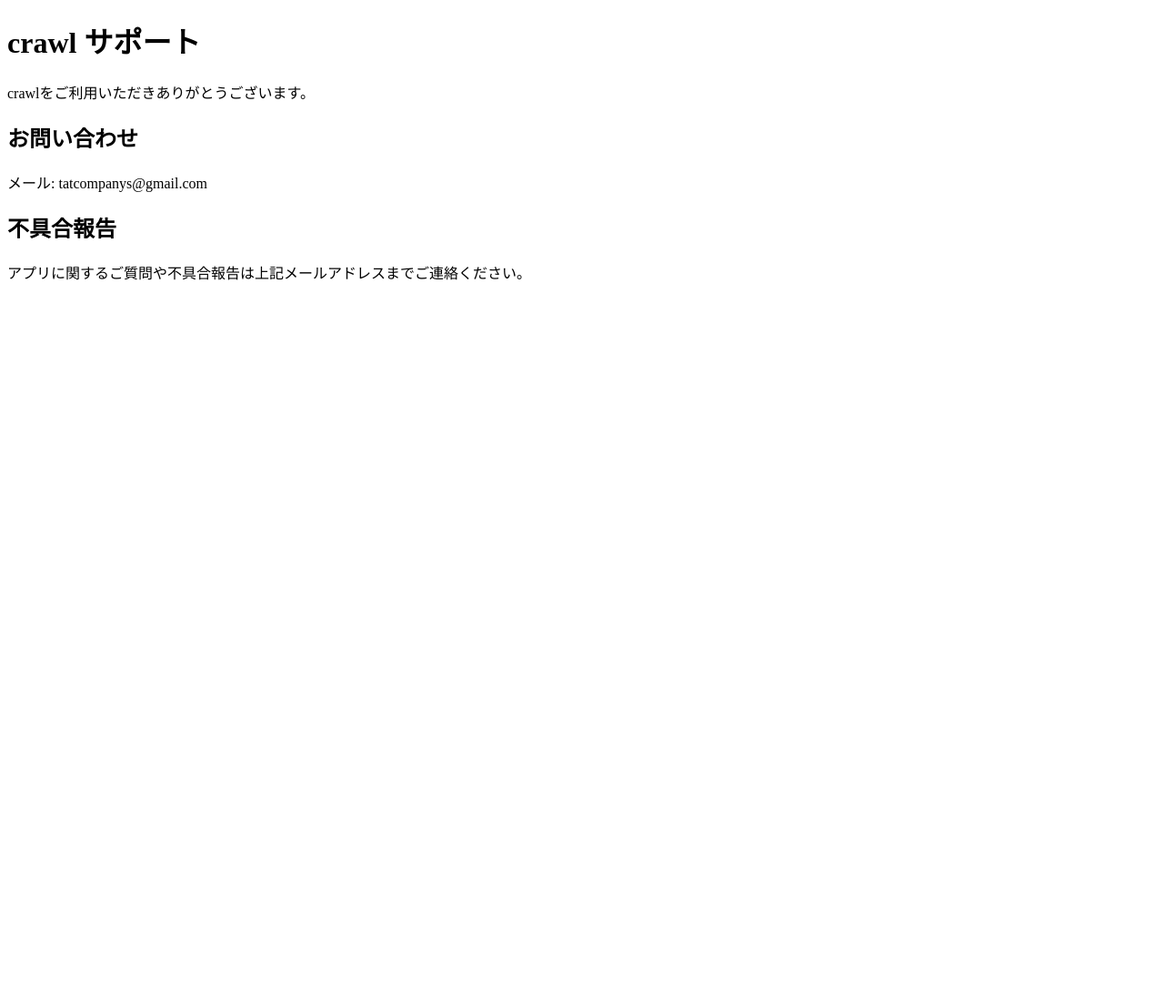
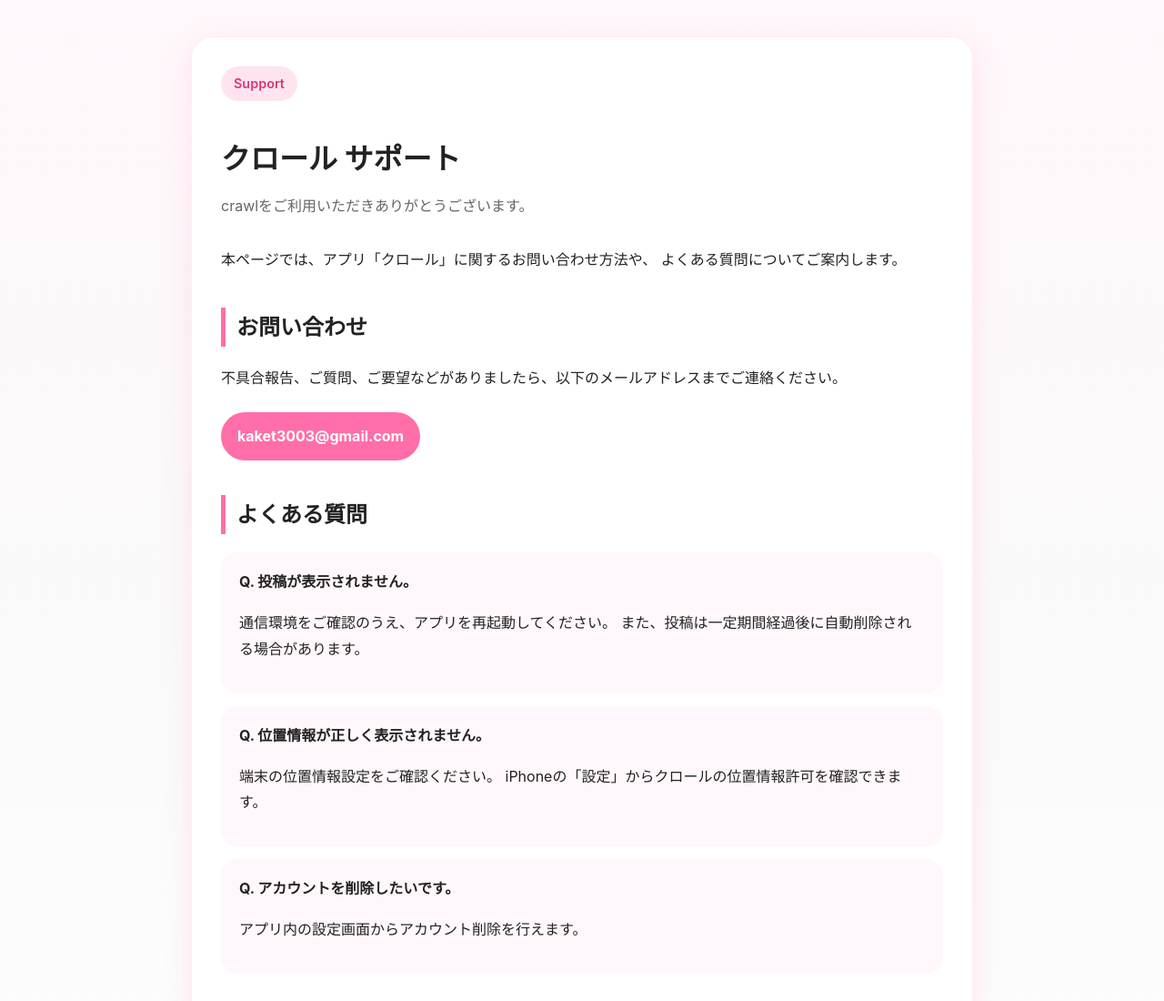
Before and after one commit to tatcompanys-coder/crawl-privacy, a plain HTML site: page support.html in a window 1280 px wide. Shown: the top 1100 px of the page at 91% size. Before the commit the page ends 800 px from the top, so only its background shows below. Drawn offline with Linux system fonts and the light colour scheme.

Commit message:
Update support.html

```diff
--- a/support.html
+++ b/support.html
@@ -1,19 +1,156 @@
 <!DOCTYPE html>
 <html lang="ja">
 <head>
-<meta charset="UTF-8">
-<title>crawl サポート</title>
+  <meta charset="UTF-8">
+  <meta name="viewport" content="width=device-width, initial-scale=1.0">
+  <title>クロール サポート</title>
+
+  <style>
+    body {
+      font-family: -apple-system, BlinkMacSystemFont, "Hiragino Sans", sans-serif;
+      max-width: 860px;
+      margin: auto;
+      padding: 40px 22px;
+      line-height: 1.8;
+      background: linear-gradient(180deg, #fff7fb 0%, #fafafa 45%, #ffffff 100%);
+      color: #222;
+    }
+
+    h1 {
+      font-size: 2rem;
+      margin-bottom: 8px;
+    }
+
+    h2 {
+      margin-top: 38px;
+      border-left: 5px solid #ff6ea8;
+      padding-left: 12px;
+    }
+
+    .sub {
+      color: #666;
+      margin-bottom: 30px;
+    }
+
+    .card {
+      background: rgba(255, 255, 255, 0.92);
+      border-radius: 24px;
+      padding: 32px;
+      box-shadow: 0 10px 32px rgba(255, 110, 168, 0.16);
+      border: 1px solid rgba(255, 110, 168, 0.12);
+    }
+
+    .badge {
+      display: inline-block;
+      padding: 6px 14px;
+      border-radius: 999px;
+      background: #ffe4ef;
+      color: #d93678;
+      font-size: 0.9rem;
+      font-weight: 600;
+      margin-bottom: 14px;
+    }
+
+    .mail {
+      display: inline-block;
+      margin-top: 8px;
+      padding: 12px 18px;
+      border-radius: 999px;
+      background: #ff6ea8;
+      color: white;
+      text-decoration: none;
+      font-weight: 700;
+    }
+
+    .box {
+      background: #fff7fb;
+      border-radius: 18px;
+      padding: 18px 20px;
+      margin-top: 14px;
+    }
+
+    ul {
+      padding-left: 22px;
+    }
+
+    footer {
+      margin-top: 36px;
+      color: #777;
+      font-size: 0.9rem;
+      text-align: center;
+    }
+  </style>
 </head>
+
 <body>
-<h1>crawl サポート</h1>
+  <div class="card">
+    <div class="badge">Support</div>
 
-<p>crawlをご利用いただきありがとうございます。</p>
+    <h1>クロール サポート</h1>
 
-<h2>お問い合わせ</h2>
-<p>メール: tatcompanys@gmail.com</p>
+    <div class="sub">
+      crawlをご利用いただきありがとうございます。
+    </div>
 
-<h2>不具合報告</h2>
-<p>アプリに関するご質問や不具合報告は上記メールアドレスまでご連絡ください。</p>
+    <p>
+      本ページでは、アプリ「クロール」に関するお問い合わせ方法や、
+      よくある質問についてご案内します。
+    </p>
 
+    <h2>お問い合わせ</h2>
+
+    <p>
+      不具合報告、ご質問、ご要望などがありましたら、以下のメールアドレスまでご連絡ください。
+    </p>
+
+    <a class="mail" href="mailto:kaket3003@gmail.com">
+      kaket3003@gmail.com
+    </a>
+
+    <h2>よくある質問</h2>
+
+    <div class="box">
+      <strong>Q. 投稿が表示されません。</strong>
+      <p>
+        通信環境をご確認のうえ、アプリを再起動してください。
+        また、投稿は一定期間経過後に自動削除される場合があります。
+      </p>
+    </div>
+
+    <div class="box">
+      <strong>Q. 位置情報が正しく表示されません。</strong>
+      <p>
+        端末の位置情報設定をご確認ください。
+        iPhoneの「設定」からクロールの位置情報許可を確認できます。
+      </p>
+    </div>
+
+    <div class="box">
+      <strong>Q. アカウントを削除したいです。</strong>
+      <p>
+        アプリ内の設定画面からアカウント削除を行えます。
+      </p>
+    </div>
+
+    <h2>対応内容</h2>
+
+    <ul>
+      <li>不具合報告</li>
+      <li>アカウントに関するお問い合わせ</li>
+      <li>投稿・位置情報に関するお問い合わせ</li>
+      <li>通報・ブロック機能に関するお問い合わせ</li>
+    </ul>
+
+    <h2>関連ページ</h2>
+
+    <ul>
+      <li><a href="./index.html">プライバシーポリシー</a></li>
+      <li><a href="./terms.html">利用規約</a></li>
+    </ul>
+
+    <footer>
+      © 2026 crawl
+    </footer>
+  </div>
 </body>
 </html>
```
